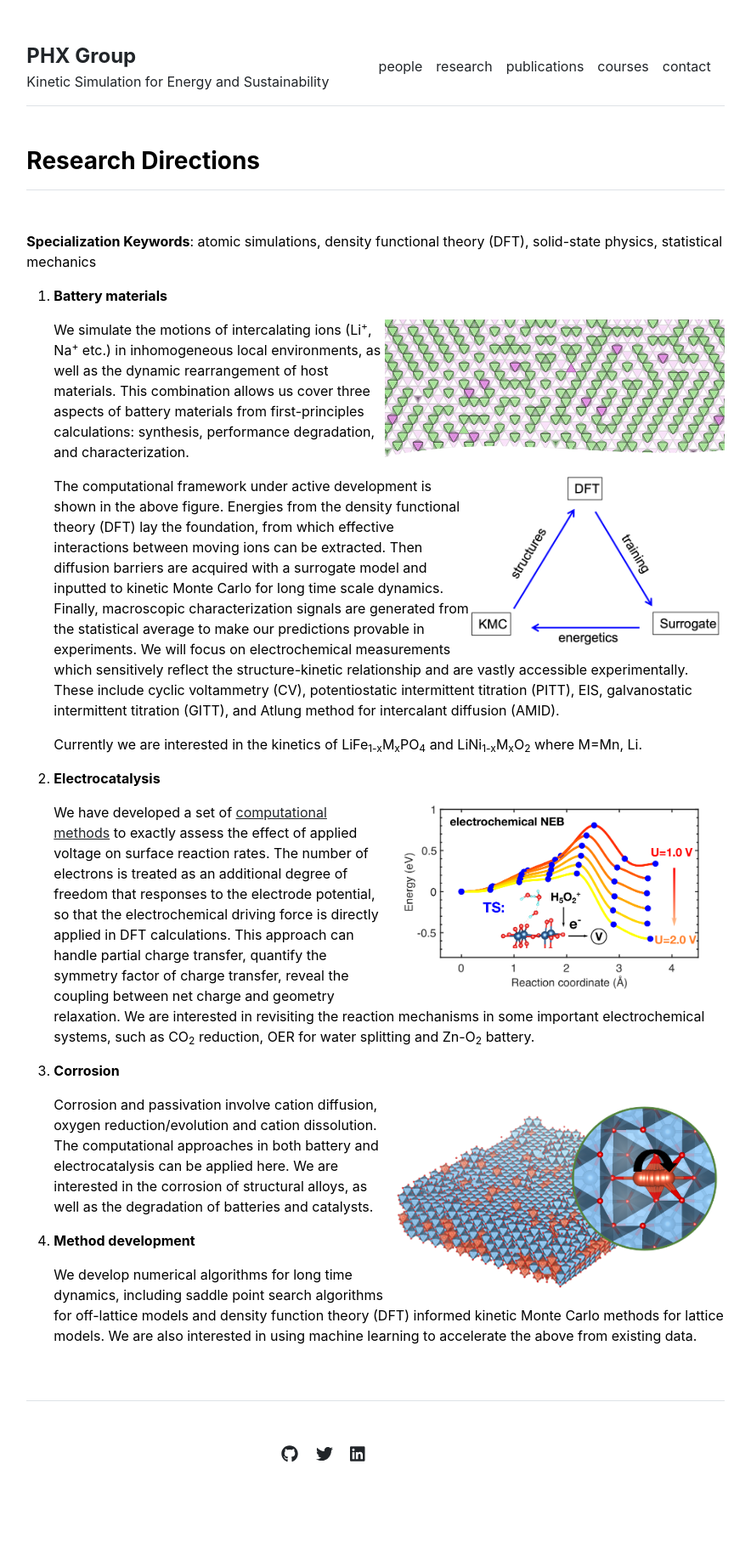
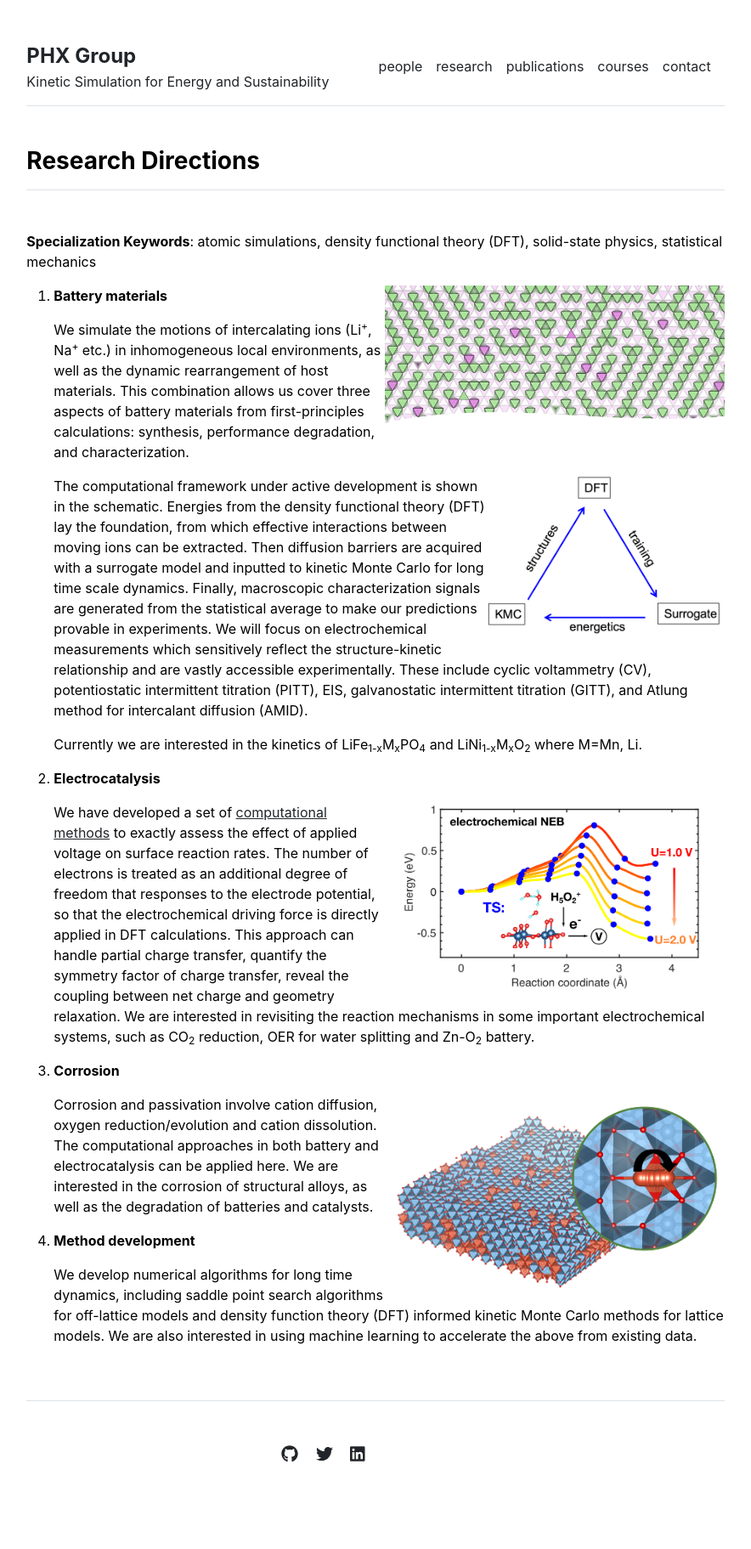
Before and after one commit to penghao-xiao/xiao_group, a Jekyll site: the page built from research.md, in a window 1280 px wide. Shown: the whole page at 85% size, without its empty margins (198-1082 px from the left). Built offline with Jekyll 4.4.1, drawn with Linux system fonts in a browser that asks for light colours.

Commit message:
tune figures

```diff
--- a/research.md
+++ b/research.md
@@ -6,14 +6,13 @@ title: "Research Directions"
 **Specialization Keywords**: atomic simulations, density functional theory (DFT), solid-state physics, statistical mechanics
 
 1. **Battery materials**
-
    <img src="{{ site.github.url }}/research/battery.png" alt="drawing"  width="400"  style="float: right;"/>
 
    We simulate the motions of intercalating ions (Li<sup>+</sup>, Na<sup>+</sup> etc.) in inhomogeneous local environments, as well as the dynamic rearrangement of host materials. This combination allows us cover three aspects of battery materials from first-principles calculations: synthesis, performance degradation, and characterization.
 
-   <img src="{{ site.github.url }}/research/approach.png" alt="drawing"  width="300"  style="float: right;"/>
+   <img src="{{ site.github.url }}/research/approach.png" alt="drawing"  width="280"  style="float: right;"/>
 
-   The computational framework under active development is shown in the above figure.  Energies from the density functional theory (DFT) lay the foundation, from which effective interactions between moving ions can be extracted. Then diffusion barriers are acquired with a surrogate model and inputted to kinetic Monte Carlo for long time scale dynamics. Finally, macroscopic characterization signals are generated from the statistical average to make our predictions provable in experiments. We will focus on electrochemical measurements which sensitively reflect the structure-kinetic relationship and are vastly accessible experimentally. These include cyclic voltammetry (CV), potentiostatic intermittent titration (PITT), EIS, galvanostatic intermittent titration (GITT), and Atlung method for intercalant diffusion (AMID).
+   The computational framework under active development is shown in the schematic. Energies from the density functional theory (DFT) lay the foundation, from which effective interactions between moving ions can be extracted. Then diffusion barriers are acquired with a surrogate model and inputted to kinetic Monte Carlo for long time scale dynamics. Finally, macroscopic characterization signals are generated from the statistical average to make our predictions provable in experiments. We will focus on electrochemical measurements which sensitively reflect the structure-kinetic relationship and are vastly accessible experimentally. These include cyclic voltammetry (CV), potentiostatic intermittent titration (PITT), EIS, galvanostatic intermittent titration (GITT), and Atlung method for intercalant diffusion (AMID).
 
    Currently we are interested in the kinetics of LiFe<sub>1-x</sub>M<sub>x</sub>PO<sub>4</sub> and LiNi<sub>1-x</sub>M<sub>x</sub>O<sub>2</sub> where M=Mn, Li.
 
```
